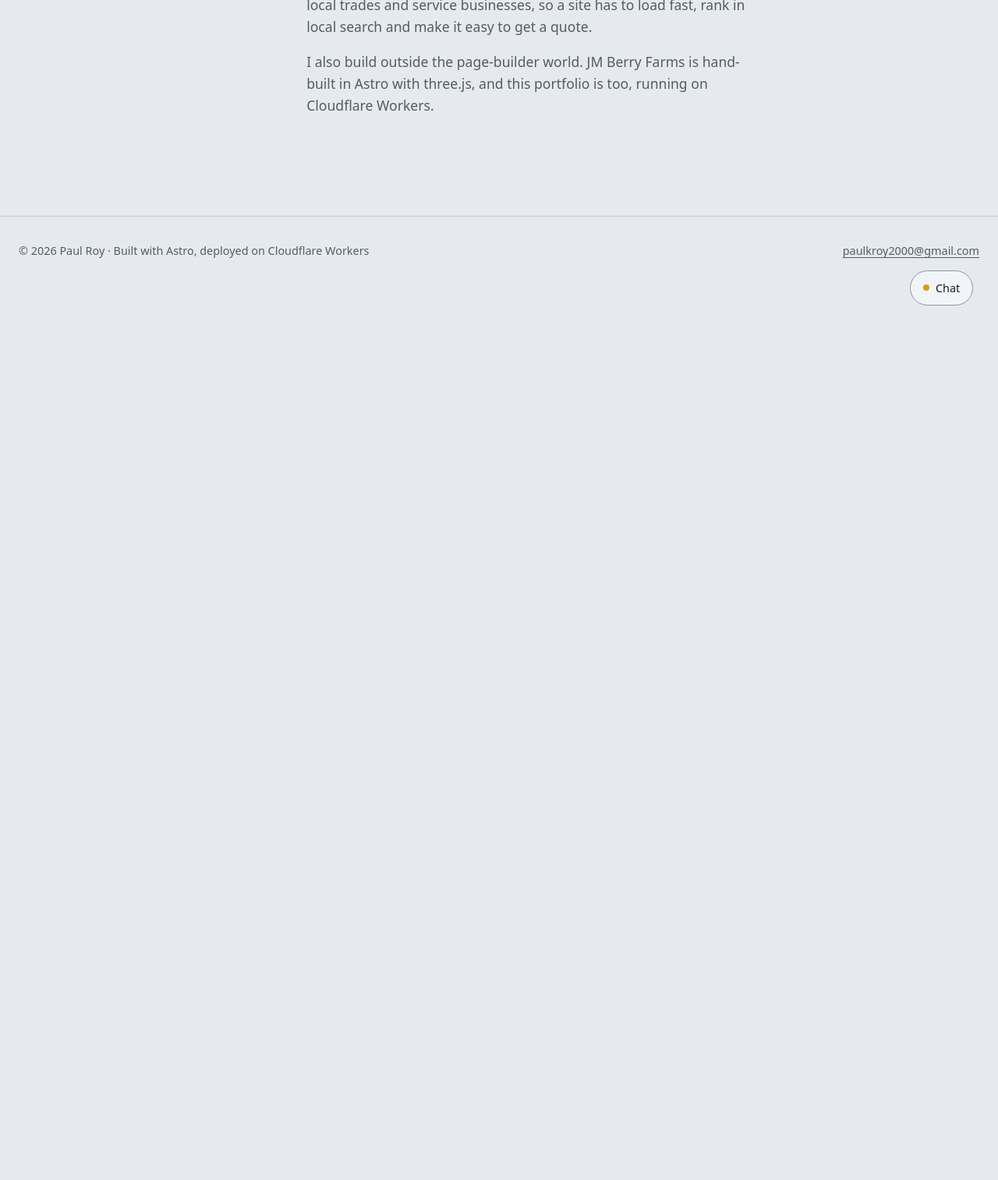
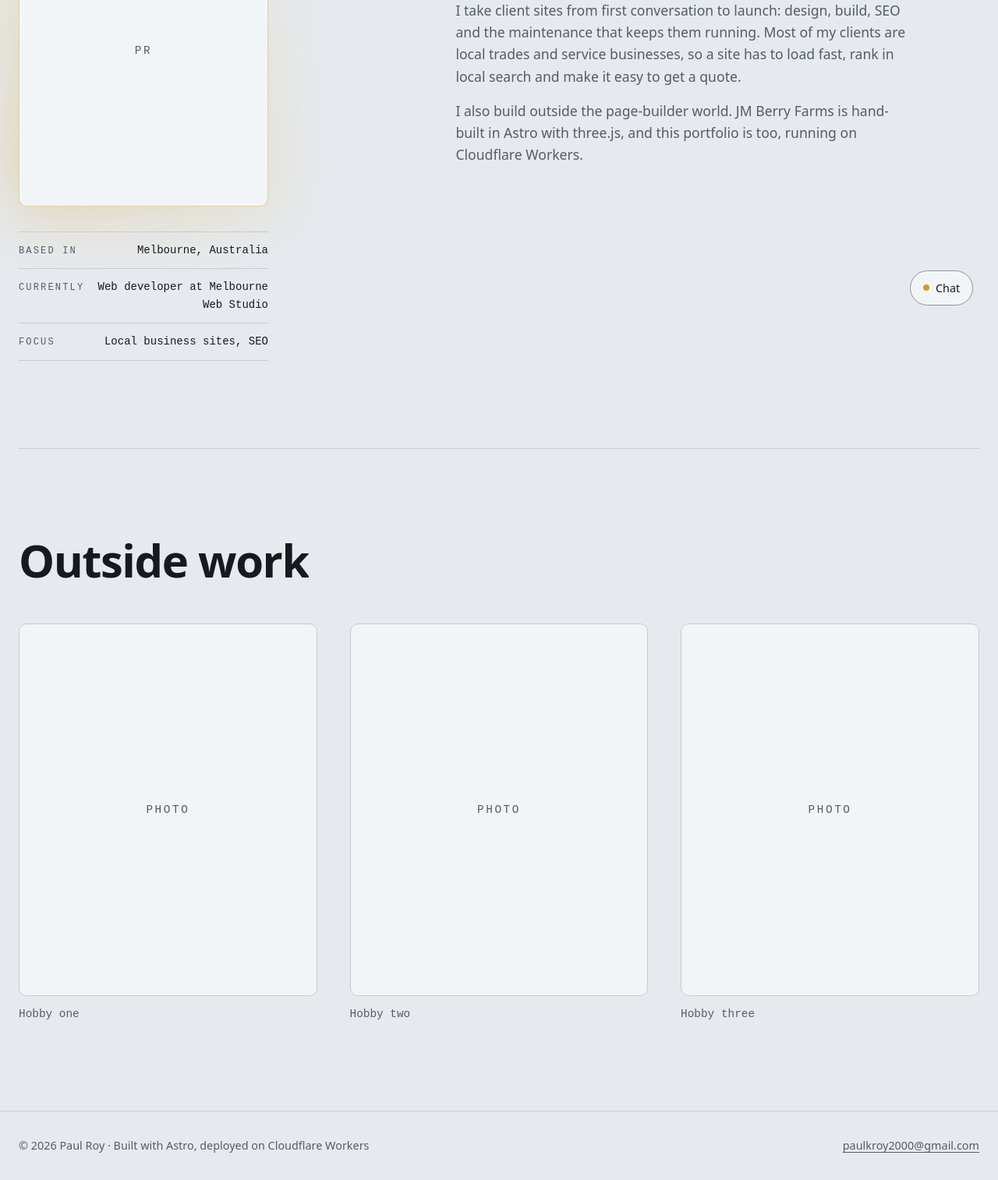
Before and after one commit to paulkroy/portfolio, an Astro site: page /about in a window 1280 px wide. Shown: the part 376-1890 px from the top of the page at 78% size. Before the commit the page ends 800 px from the top, so only its background shows below. Built offline with nearby package versions, Linux system fonts and the light colour scheme; Astro itself is replaced by a stand-in of ours; some packages are replaced by stand-ins of ours.

Commit message:
Enhance accessibility and focus management in chat and navigation components; update about page layout and styles

```diff
--- a/src/components/ChatWidget.astro
+++ b/src/components/ChatWidget.astro
@@ -63,6 +63,8 @@
 
   function setOpen(open: boolean) {
     isOpen = open;
+    // The panel is about to hide, so move focus to the launcher first
+    if (!open && panel.contains(document.activeElement)) launcher.focus();
     panel.hidden = !open;
     launcher.setAttribute('aria-expanded', String(open));
     launcher.textContent = open ? 'Close' : 'Chat';
@@ -99,6 +101,9 @@
   root.querySelector('[data-chat-dismiss]')!.addEventListener('click', () => setNudge(false));
   root.querySelector('[data-chat-close]')!.addEventListener('click', () => setOpen(false));
   launcher.addEventListener('click', () => setOpen(!isOpen));
+  document.addEventListener('keydown', (e) => {
+    if (e.key === 'Escape' && isOpen) setOpen(false);
+  });
 
   form.addEventListener('submit', async (event) => {
     event.preventDefault();
--- a/src/components/Header.astro
+++ b/src/components/Header.astro
@@ -54,7 +54,11 @@ const links = [
     if ((e.target as Element).closest('a')) setOpen(false);
   });
   document.addEventListener('keydown', (e) => {
-    if (e.key === 'Escape') setOpen(false);
+    if (e.key !== 'Escape' || !header.hasAttribute('data-open')) return;
+    // The nav hides on close, so move focus back to the toggle if it was inside the menu
+    const focusWasInNav = nav.contains(document.activeElement);
+    setOpen(false);
+    if (focusWasInNav) button.focus();
   });
   // Back on a wide screen the inline nav is shown, so drop the open panel
   matchMedia('(min-width: 768px)').addEventListener('change', (e) => {
--- a/src/components/XRay.astro
+++ b/src/components/XRay.astro
@@ -6,7 +6,7 @@ import { Code } from 'astro:components';
 import { annotations } from '../data/xray';
 ---
 
-<button type="button" class="xray-toggle" data-xray-toggle aria-pressed="false" title="Show how this site is built (X)">
+<button type="button" class="xray-toggle" data-xray-toggle aria-pressed="false" title="Show how this site is built (Alt+X)">
   <svg viewBox="0 0 16 16" width="14" height="14" aria-hidden="true">
     <rect x="1.5" y="1.5" width="13" height="13" rx="2" fill="none" stroke="currentColor" stroke-dasharray="2 2" />
     <path d="M5 5l6 6M11 5l-6 6" stroke="currentColor" stroke-width="1.5" stroke-linecap="round" />
@@ -109,8 +109,9 @@ import { annotations } from '../data/xray';
     e.target instanceof HTMLElement && (e.target.isContentEditable || /^(INPUT|TEXTAREA|SELECT)$/.test(e.target.tagName));
 
   toggle.addEventListener('click', () => setEnabled(!enabled()));
+  // Alt+X rather than a bare X key, so the shortcut can't fire by accident (WCAG 2.1.4)
   document.addEventListener('keydown', (e) => {
-    if (e.key.toLowerCase() === 'x' && !e.metaKey && !e.ctrlKey && !e.altKey && !isTyping(e)) setEnabled(!enabled());
+    if (e.key.toLowerCase() === 'x' && e.altKey && !e.metaKey && !e.ctrlKey && !isTyping(e)) setEnabled(!enabled());
   });
 
   // Shareable: /?xray opens the page with annotations on.
--- a/src/pages/about.astro
+++ b/src/pages/about.astro
@@ -1,11 +1,48 @@
 ---
+import { Image } from 'astro:assets';
 import Base from '../layouts/Base.astro';
+import { site } from '../data/site';
+
+// Photos live in src/assets/about/ so Astro can resize them to WebP.
+// TODO: swap the placeholders for real imports, e.g. `import portrait from '../assets/about/portrait.jpg'`
+const portrait: ImageMetadata | undefined = undefined;
+
+const facts = [
+  ['Based in', site.location],
+  ['Currently', 'Web developer at Melbourne Web Studio'],
+  ['Focus', 'Local business sites, SEO'],
+];
+
+const hobbies: { src?: ImageMetadata; alt: string; caption: string }[] = [
+  { alt: '', caption: 'Hobby one' },
+  { alt: '', caption: 'Hobby two' },
+  { alt: '', caption: 'Hobby three' },
+];
 ---
 
 <Base title="About" description="Paul Roy is a web developer at Melbourne Web Studio in Preston, building fast local websites for Melbourne businesses.">
-  <section class="container section about">
+  <section class="container section">
     <p class="eyebrow">About</p>
+    <div class="about">
+      <div class="aside">
+        <div class="portrait">
+          {portrait ? (
+            <Image src={portrait} alt={site.name} widths={[320, 480, 640]} quality={90} sizes="320px" loading="eager" />
+          ) : (
+            <span class="placeholder mono" aria-hidden="true">PR</span>
+          )}
+        </div>
+        <dl class="facts mono">
+          {facts.map(([label, value]) => (
             <div>
+              <dt>{label}</dt>
+              <dd>{value}</dd>
+            </div>
+          ))}
+        </dl>
+      </div>
+
+      <div class="copy">
         <h1>I'm Paul, a web developer at Melbourne Web Studio in Preston.</h1>
         <p>
           I take client sites from first conversation to launch: design, build, SEO and the maintenance that keeps them
@@ -17,14 +54,137 @@ import Base from '../layouts/Base.astro';
           portfolio is too, running on Cloudflare Workers.
         </p>
       </div>
+    </div>
+  </section>
+
+  <section class="container section">
+    <div class="section-head">
+      <h2>Outside work</h2>
+    </div>
+    <ul class="hobbies">
+      {hobbies.map(({ src, alt, caption }) => (
+        <li>
+          <figure>
+            <div class="photo">
+              {src ? (
+                <Image src={src} alt={alt} widths={[400, 600, 800]} quality={85} sizes="(max-width: 759px) 100vw, 440px" />
+              ) : (
+                <span class="placeholder mono" aria-hidden="true">Photo</span>
+              )}
+            </div>
+            <figcaption class="mono">{caption}</figcaption>
+          </figure>
+        </li>
+      ))}
+    </ul>
   </section>
 </Base>
 
 <style>
-  .about { display: grid; gap: 1.5rem; }
-  @media (min-width: 900px) {
-    .about { grid-template-columns: 1fr 2.5fr; }
+  .about {
+    display: grid;
+    gap: 3rem;
+    margin-top: 2.5rem;
   }
+  @media (min-width: 1119px) {
+    .about { grid-template-columns: 0.85fr 1.15fr; gap: 4rem; }
+  }
+
+  /* Portrait: 4:5 frame with a soft accent glow that brightens on hover */
+  .portrait {
+    position: relative;
+    max-width: 320px;
+    aspect-ratio: 4 / 5;
+    border: 1px solid color-mix(in srgb, var(--accent) 40%, transparent);
+    border-radius: var(--radius);
+    background: var(--surface);
+  }
+  .portrait::before {
+    content: '';
+    position: absolute;
+    inset: -0.6rem;
+    z-index: -1;
+    border-radius: 1.5rem;
+    background: linear-gradient(
+      to top right,
+      color-mix(in srgb, var(--accent) 45%, transparent),
+      color-mix(in srgb, var(--accent) 20%, transparent),
+      color-mix(in srgb, var(--accent) 5%, transparent)
+    );
+    filter: blur(40px);
+    opacity: 0.8;
+    transition: opacity 0.5s var(--ease);
+  }
+  .portrait:hover::before { opacity: 1; }
+  .portrait :global(img) {
+    width: 100%;
+    height: 100%;
+    object-fit: cover;
+    border-radius: inherit;
+  }
+
+  .placeholder {
+    display: grid;
+    place-items: center;
+    height: 100%;
+    font-size: var(--step--1);
+    letter-spacing: 0.18em;
+    text-transform: uppercase;
+    color: var(--muted);
+  }
+
+  .facts {
+    max-width: 320px;
+    margin-top: 2rem;
+    border-top: 1px solid var(--line);
+    font-size: 0.875rem;
+  }
+  .facts div {
+    display: flex;
+    align-items: baseline;
+    justify-content: space-between;
+    gap: 1rem;
+    padding-block: 0.75rem;
+    border-bottom: 1px solid var(--line);
+  }
+  .facts dt {
+    font-size: 0.75rem;
+    letter-spacing: 0.18em;
+    text-transform: uppercase;
+    color: var(--muted);
+  }
+  .facts dd { text-align: right; }
+
   h1 { font-size: var(--step-2); margin-bottom: 1.25rem; max-width: 26ch; }
-  .about p:not(.eyebrow) { color: var(--muted); max-width: 60ch; margin-bottom: 1rem; }
+  .copy p { color: var(--muted); max-width: 60ch; margin-bottom: 1rem; }
+
+  .hobbies {
+    display: grid;
+    grid-template-columns: repeat(3, minmax(0, 1fr));
+    gap: clamp(1.5rem, 1rem + 2vw, 3rem);
+    padding: 0;
+    list-style: none;
+  }
+  @media (max-width: 759px) {
+    .hobbies { grid-template-columns: minmax(0, 1fr); }
+  }
+  .photo {
+    aspect-ratio: 4 / 5;
+    overflow: hidden;
+    border: 1px solid var(--line);
+    border-radius: var(--radius);
+    background: var(--surface);
+  }
+  .photo :global(img) {
+    width: 100%;
+    height: 100%;
+    object-fit: cover;
+    transition: transform 0.6s var(--ease);
+  }
+  .hobbies li:hover .photo :global(img) { transform: scale(1.03); }
+  figcaption {
+    margin-top: 0.75rem;
+    font-size: var(--step--1);
+    color: var(--muted);
+  }
 </style>
--- a/src/pages/index.astro
+++ b/src/pages/index.astro
@@ -78,7 +78,7 @@ const suburbs = new Set(projects.map((p) => p.data.location).filter((l) => l !==
     align-items: center;
     padding-block: clamp(2.5rem, 1.5rem + 3vw, 4.5rem) var(--section);
   }
-  @media (min-width: 960px) {
+  @media (min-width: 1366px) {
     .hero { grid-template-columns: 1.05fr 1fr; }
   }
   .intro { display: grid; gap: 1.5rem; justify-items: start; }
--- a/src/pages/work/[slug].astro
+++ b/src/pages/work/[slug].astro
@@ -54,7 +54,7 @@ const mobile = getShot(project.id, 'mobile');
         <figure class="browser">
           <div class="chrome"><span></span><span></span><span></span><em class="mono">{hostname(url)}</em></div>
           <div class="shot">
-            <Image src={desktop} alt={`${name} homepage on desktop`} widths={[960, 1280, 1440]} quality={90} sizes="(max-width: 900px) 100vw, 1366px" loading="eager" data-parallax />
+            <Image src={desktop} alt={`${name} homepage on desktop`} widths={[960, 1280, 1440]} quality={90} sizes="(max-width: 1119px) 100vw, 1366px" loading="eager" data-parallax />
           </div>
         </figure>
         {mobile && (
@@ -102,7 +102,7 @@ const mobile = getShot(project.id, 'mobile');
     align-items: end;
     margin-bottom: clamp(3rem, 2rem + 3vw, 5rem);
   }
-  @media (min-width: 900px) {
+  @media (min-width: 1119px) {
     .shots { grid-template-columns: 1fr 260px; }
   }
   .browser {
```
Also changed, not shown: src/components/MapLive.tsx (+12 -0 lines). Lines whose indentation alone changed are shown as unchanged.
